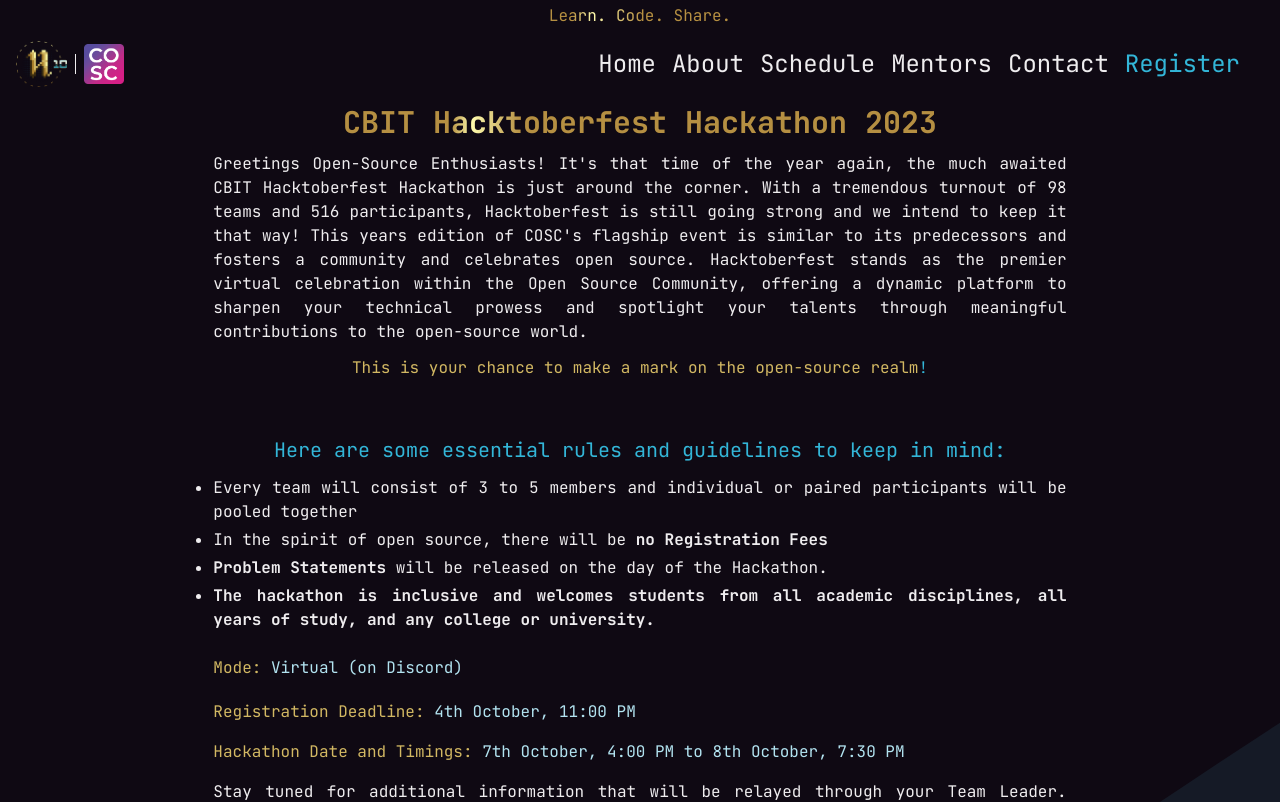
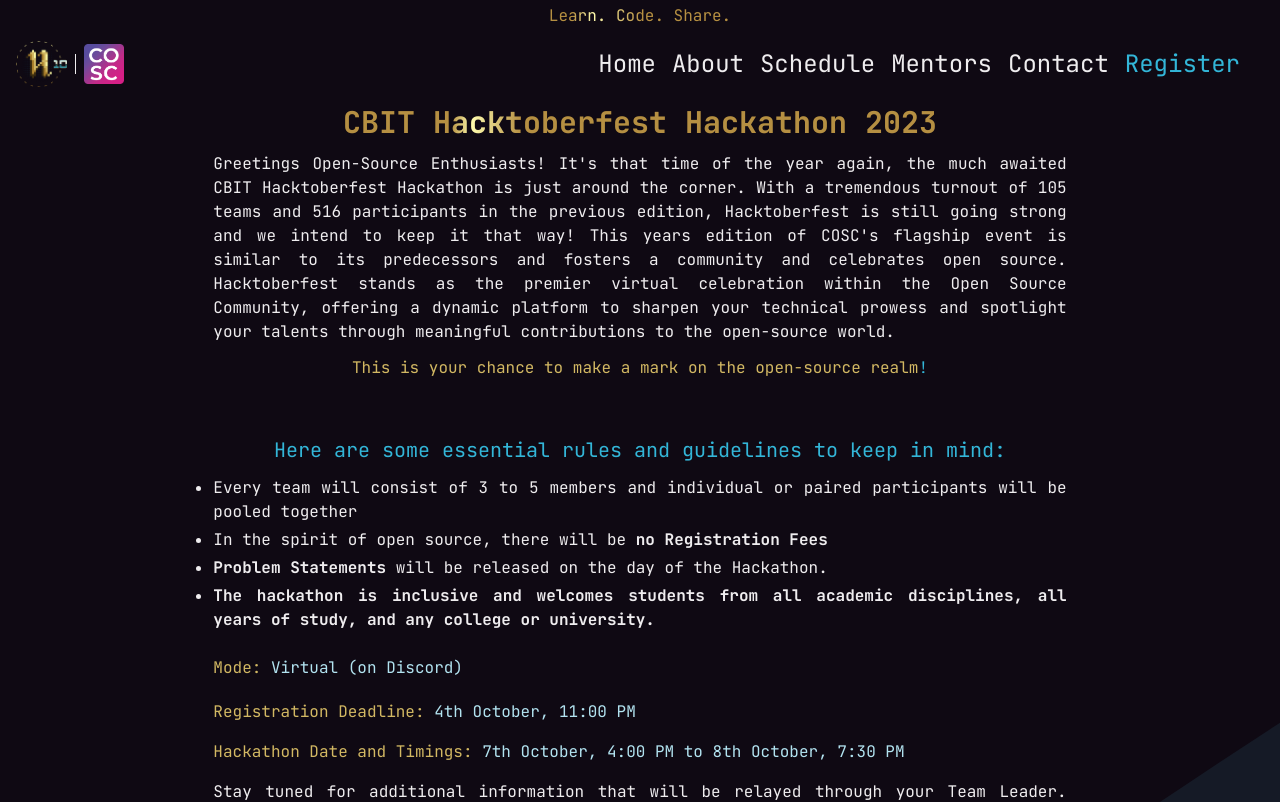
Before and after one commit to pupperemeritus/hacktoberfest-2023, a Next.js app: page /register in a window 1280 px wide. Shown: the top 802 px of the page. Built offline with nearby package versions, Linux system fonts and the light colour scheme.

Commit message:
Updated form content

```diff
--- a/components/Form.jsx
+++ b/components/Form.jsx
@@ -56,8 +56,9 @@ class Form extends React.Component {
               <p className=" my-3">
                 Greetings Open-Source Enthusiasts! It&#x27;s that time of the
                 year again, the much awaited CBIT Hacktoberfest Hackathon is
-                just around the corner. With a tremendous turnout of 98 teams
-                and 516 participants, Hacktoberfest is still going strong and we
+                just around the corner. With a tremendous turnout of 105 teams
+                and 516 participants in the previous edition, Hacktoberfest
+                is still going strong and we
                 intend to keep it that way! This years edition of COSC&#x27;s
                 flagship event is similar to its predecessors and fosters a
                 community and celebrates open source. Hacktoberfest stands as
```
